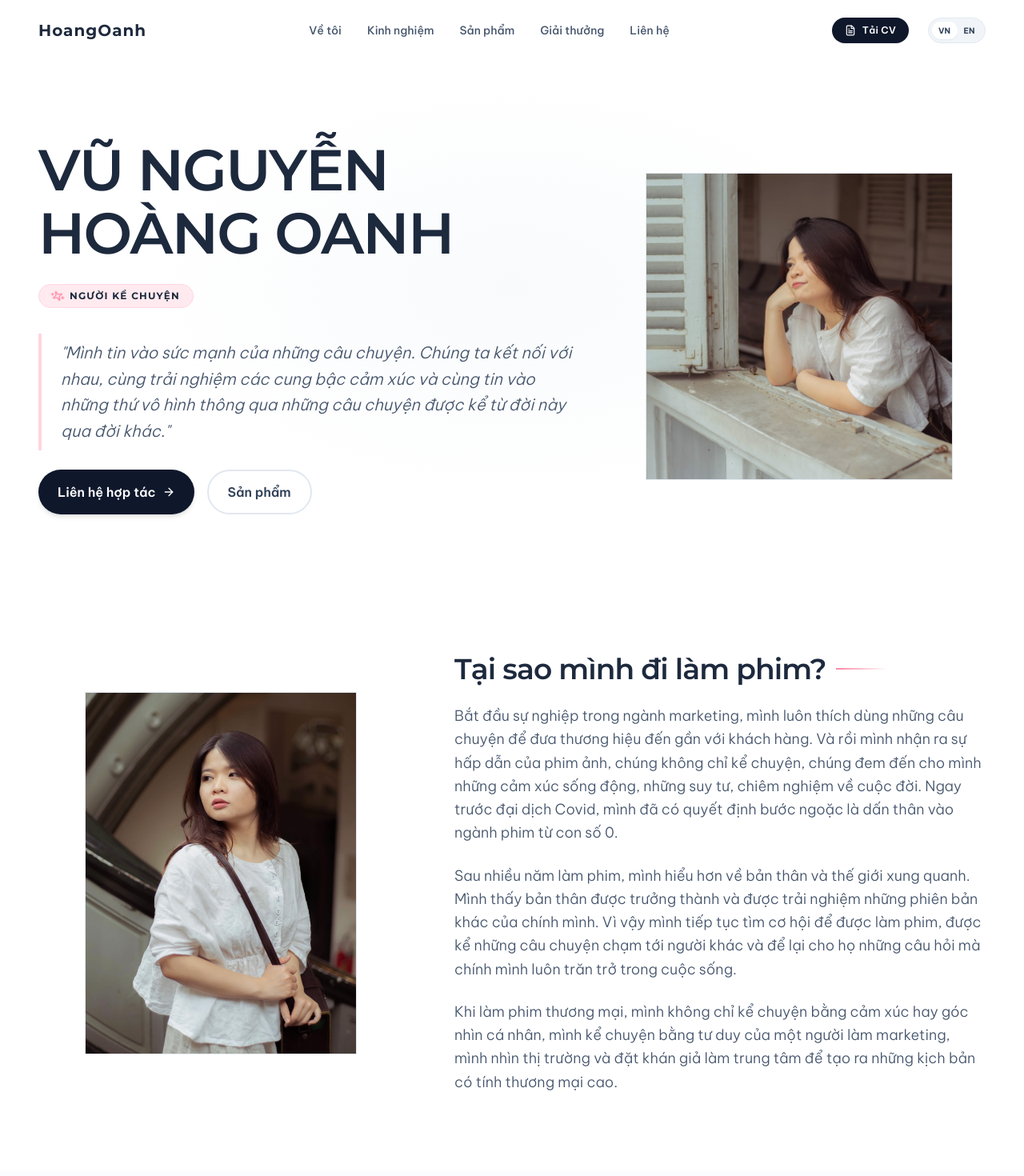
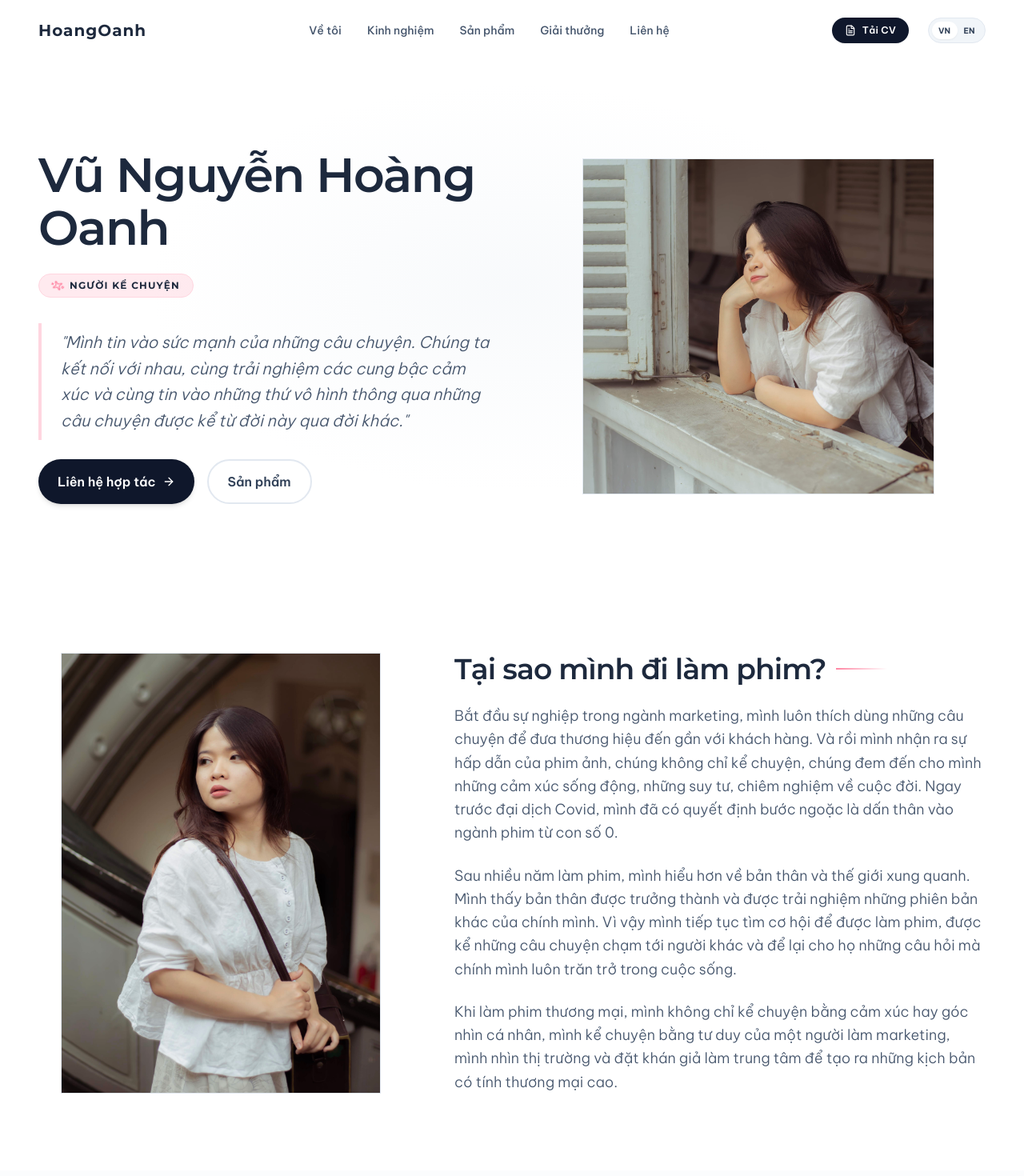
Before and after one commit to phoebevunguyen/oanhvu, a Next.js app: page / in a window 1280 px wide. Shown: the top 1470 px of the page at 80% size. Built offline with nearby package versions, Linux system fonts and the light colour scheme.

Commit message:
Update Navbar logo for English, reduce Hero title font size and enlarge Hero/About images

```diff
--- a/src/components/About.tsx
+++ b/src/components/About.tsx
@@ -14,17 +14,17 @@ export default function About() {
       <div className="absolute top-10 right-0 w-48 h-48 rounded-full bg-pastel-green/30 blur-3xl -z-10" />
 
       <div className="max-w-7xl mx-auto px-6 md:px-12">
-        <div className="grid grid-cols-1 lg:grid-cols-12 gap-12 lg:gap-16 items-center">
+        <div className="grid grid-cols-1 lg:grid-cols-12 gap-12 lg:gap-16 items-stretch">
 
           {/* Left Column: Image Placeholder */}
           <motion.div
-            className="lg:col-span-5 order-last lg:order-first flex justify-center"
+            className="lg:col-span-5 order-last lg:order-first flex justify-center items-stretch"
             initial={{ opacity: 0, x: -40 }}
             whileInView={{ opacity: 1, x: 0 }}
             viewport={{ once: true, margin: '-100px' }}
             transition={{ duration: 0.8, ease: 'easeOut' }}
           >
-            <div className="relative w-full max-w-[340px] aspect-[3/4]">
+            <div className="relative w-full max-w-[400px] aspect-[3/4] lg:aspect-auto lg:h-full">
               {/* Minimalist offset border frame */}
               <div className="absolute top-4 left-4 -inset-0 border border-slate-200/80 -z-10 animate-pulse duration-[6000ms]" />
 
--- a/src/components/Hero.tsx
+++ b/src/components/Hero.tsx
@@ -17,13 +17,13 @@ export default function Hero() {
       <div className="max-w-7xl mx-auto px-6 md:px-12 w-full grid grid-cols-1 lg:grid-cols-12 gap-12 items-center">
         {/* Text Area */}
         <motion.div
-          className="lg:col-span-7 flex flex-col space-y-6 text-left"
+          className="lg:col-span-6 flex flex-col space-y-6 text-left"
           initial={{ opacity: 0, y: 30 }}
           animate={{ opacity: 1, y: 0 }}
           transition={{ duration: 0.8, ease: 'easeOut' }}
         >
           {/* Title */}
-          <h1 className="font-heading text-4xl sm:text-5xl md:text-6xl lg:text-7xl font-semibold tracking-tight text-slate-800 leading-[1.1]">
+          <h1 className="font-heading text-3xl sm:text-4xl md:text-5xl lg:text-6xl font-semibold tracking-tight text-slate-800 leading-[1.1]">
             <span className="block">{t.hero.title}</span>
           </h1>
 
@@ -62,12 +62,12 @@ export default function Hero() {
 
         {/* Profile Image Placeholder with Creative Borders */}
         <motion.div
-          className="lg:col-span-5 flex justify-center items-center"
+          className="lg:col-span-6 flex justify-center items-center"
           initial={{ opacity: 0, scale: 0.9 }}
           animate={{ opacity: 1, scale: 1 }}
           transition={{ duration: 0.8, delay: 0.2, ease: 'easeOut' }}
         >
-          <div className="relative w-72 h-72 sm:w-80 sm:h-80 md:w-96 md:h-96">
+          <div className="relative w-80 h-80 sm:w-96 sm:h-96 md:w-[420px] md:h-[420px] lg:w-full lg:max-w-[440px] lg:aspect-square">
             {/* Minimalist offset border frame */}
             <div className="absolute top-4 left-4 -inset-0 border border-slate-200/80 -z-10 animate-pulse duration-[5000ms]" />
 
--- a/src/components/Navbar.tsx
+++ b/src/components/Navbar.tsx
@@ -41,7 +41,7 @@ export default function Navbar() {
         {/* Logo / Brand Name */}
         <a href="#" className="flex flex-col">
           <span className="font-heading text-lg md:text-xl font-bold tracking-wider text-slate-800 leading-none">
-            HoangOanh
+            {language === 'vn' ? 'HoangOanh' : 'Phoebe'}
           </span>
         </a>
 
--- a/src/data/data.ts
+++ b/src/data/data.ts
@@ -115,7 +115,7 @@ export const content: {
       downloadCv: 'Tải CV',
     },
     hero: {
-      title: 'VŨ NGUYỄN HOÀNG OANH',
+      title: 'Vũ Nguyễn Hoàng Oanh',
       role: 'Người kể chuyện',
       quote: '"Mình tin vào sức mạnh của những câu chuyện. Chúng ta kết nối với nhau, cùng trải nghiệm các cung bậc cảm xúc và cùng tin vào những thứ vô hình thông qua những câu chuyện được kể từ đời này qua đời khác."',
       cta: 'Liên hệ hợp tác',
@@ -459,7 +459,7 @@ export const content: {
       downloadCv: 'Download CV',
     },
     hero: {
-      title: 'VU NGUYEN HOANG OANH',
+      title: 'Vu Nguyen Hoang Oanh',
       role: 'Storyteller',
       quote: '"I believe in the power of stories. We connect with each other, sharing emotional journeys and believing in the invisible through stories told from generation to generation."',
       cta: "Let's Collaborate",
```
